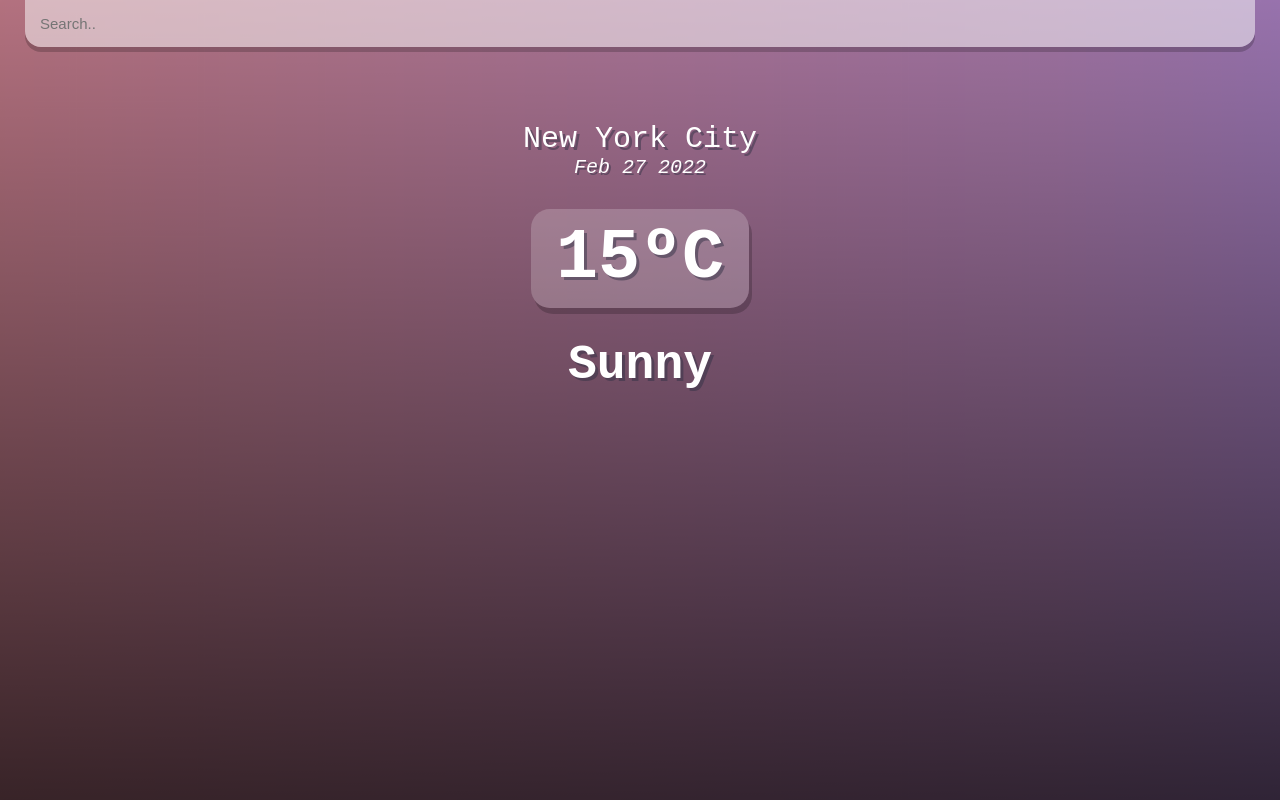
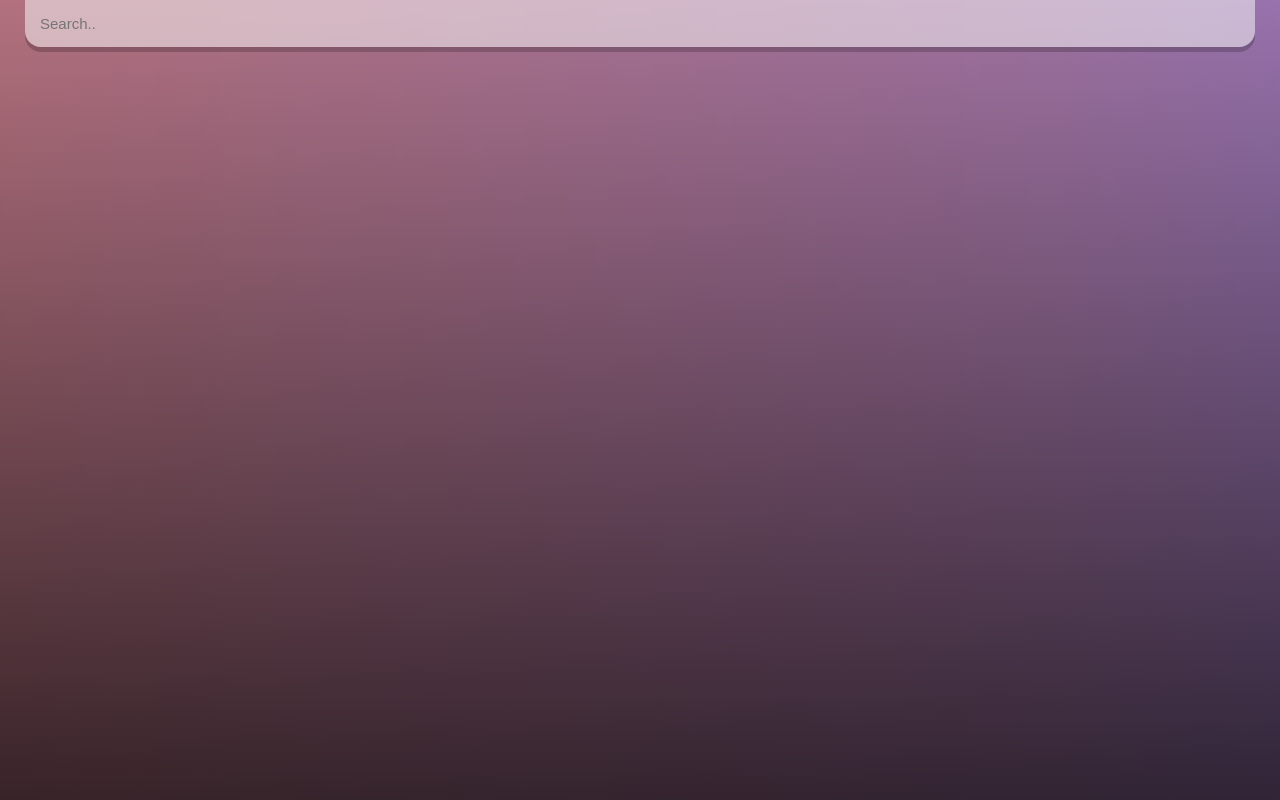
Before and after one commit to cameliadanciu/weather-app, a React (Create React App) app: page / in a window 1280 px wide. Built offline with nearby package versions, Linux system fonts and the light colour scheme.

Commit message:
getting weather data

```diff
--- a/src/App.js
+++ b/src/App.js
@@ -1,11 +1,25 @@
-import React from 'react';
+import React, {useState} from 'react';
 
 const api = {
-  key: "fb4af5240369205924b5ed77af11e36d",
-  base: "api.openweathermap.org/data/2.5/"
+  key: "16d9b96a82b938e7bb366d9779c263cf",
+  base: "https://api.openweathermap.org/data/2.5/"
 }
 
 function App() {
+  const [query, setQuery] = useState('');
+  const [weather, setWeather] = useState({});
+
+  const search = evt => {
+    if (evt.key === "Enter") {
+      fetch(`${api.base}weather?q=${query}&units=metric&APPID=${api.key}`)
+        .then(res => res.json())
+        .then(result => {
+          setWeather(result);
+          setQuery('');
+          console.log(result);
+        });
+    }
+  }
 
   const dateBuilder = (d) => {
     let date = String(new window.Date())
@@ -15,25 +29,33 @@ function App() {
   }
 
   return (
-    <div className="app">
+    <div className={(typeof weather.main != "undefined") ? ((weather.main.temp > 16) ? 'app warm' : 'app') :'app'}>
       <main>
         <div className ="search-box">
-          <input type="text" className="search-bar" placeholder="Search.."></input>
+          <input type="text" className="search-bar" placeholder="Search.."
+            onChange={e => setQuery(e.target.value)}
+            value={query}
+            onKeyPress={search}
+          />
         </div>
+        {(typeof weather.main != "undefined") ? (
+        <div>
+          <div className="location-box">
+            <div className="location">{weather.name}, {weather.sys.country}
+            </div>
+            <div className="date">{dateBuilder(new Date())}
+            </div>
+          </div>
 
-        <div className="location-box">
-          <div className='location'>New York City</div>
-          <div className='date'>{dateBuilder(new Date())}</div>
-        </div>
-
-        <div className='weather-box'>
-          <div className='temp'>
-            15ºC
-          </div>
-          <div className='weather'>
-            Sunny
+          <div className="weather-box">
+            <div className="temp">
+              {Math.round(weather.main.temp)}°C
+            </div>
+            <div className="weather">{weather.weather[0].main}
+            </div>
           </div>
         </div>
+        ) : ('')}
       </main>
     </div>
   );
--- a/src/index.css
+++ b/src/index.css
@@ -19,7 +19,7 @@ body {
   background-image: url(./assets/warm.png);
   background-size: cover;
   background-position: bottom;
-  transition: 0.4 ease-out;
+  transition: 0.4s ease-out;
 }
 
 main {
```
